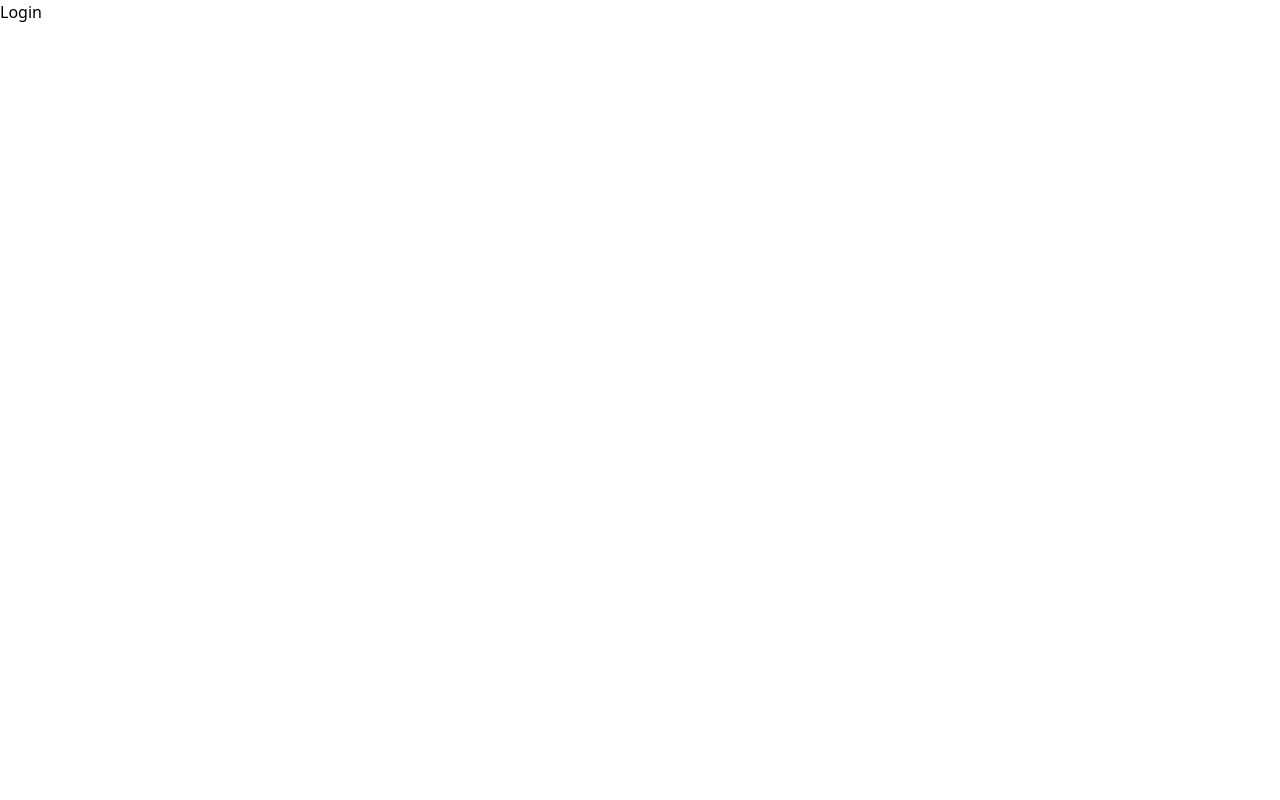
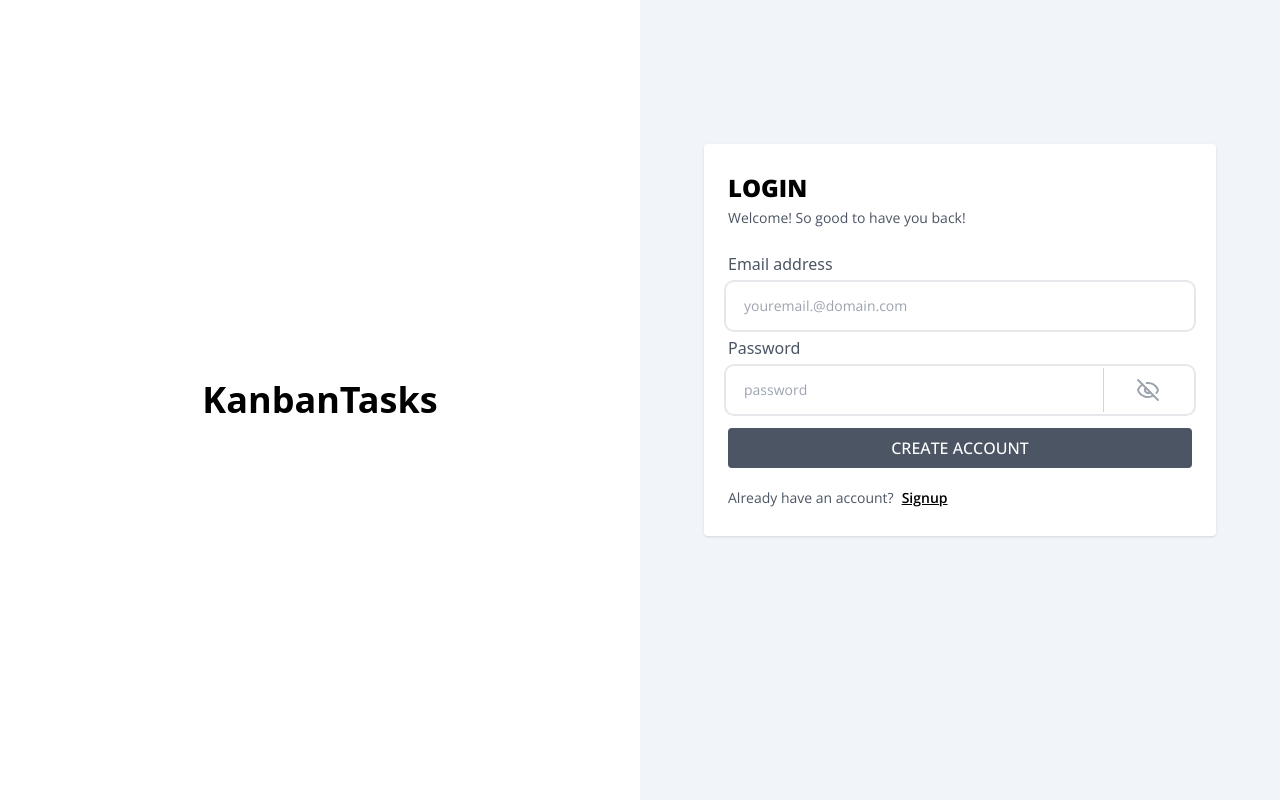
Before and after one commit to milan-sony/KanbanTasks, a React (Vite) app in the folder frontend/: page /login in a window 1280 px wide. Built offline with nearby package versions, Linux system fonts and the light colour scheme.

Commit message:
style: login page created

```diff
--- a/frontend/src/pages/Loginpage/Loginpage.jsx
+++ b/frontend/src/pages/Loginpage/Loginpage.jsx
@@ -1,9 +1,46 @@
+import { EyeOff } from 'lucide-react'
 import React from 'react'
+import { Link } from 'react-router'
 
 function Loginpage() {
     return (
-        <div>
-            <h1>Login</h1>
+        <div className="grid grid-cols-1 sm:grid-cols-2 w-full h-screen">
+            <div className="bg-white dark:bg-black flex justify-center items-center">
+                <h1 className='text-black dark:text-white font-black text-xl sm:text-xl md:text-2xl lg:text-4xl'>KanbanTasks</h1>
+            </div>
+            {/* signup form */}
+            <div className="bg-slate-100 dark:bg-gray-900">
+                <div className='w-full h-screen'>
+                    <div className="contain pt-36">
+                        <div className="bg-white max-w-lg mx-auto shadow px-6 py-7 rounded overflow-hidden dark:bg-slate-900">
+                            <h2 className="text-2xl uppercase font-black mb-1 font-Open-Sans text-black dark:text-white">Login</h2>
+                            <p className="text-gray-600 mb-6 text-sm dark:text-white font-Open-Sans">Welcome! So good to have you back!</p>
+                            <form autoComplete="off" noValidate>
+                                <div className="space-y-2 mb-2">
+                                    <div><label className="text-gray-600 dark:text-white mb-2 block">Email address</label><input type="email" name="email" className="block w-full px-4 py-3 outline-none text-black font-Open-Sans font-normal text-sm rounded-md outline-gray-200" placeholder="youremail.@domain.com" />
+                                    </div>
+                                </div>
+                                <div className="space-y-2 mb-2">
+                                    <div><label className="text-gray-600 dark:text-white mb-2 block">Password</label><div className="relative"><input type="password" name="password" className="block w-full px-4 py-3 outline-none text-black font-Open-Sans font-normal text-sm rounded-md outline-gray-200" placeholder="password" />
+                                        <div className="cursor-pointer absolute inset-y-0 right-0 flex items-center px-8 text-gray-600 border-l border-gray-300">
+                                            <EyeOff className='size-6 text-gray-400' />
+                                        </div>
+                                    </div>
+                                    </div>
+                                </div>
+                                <div className="mt-4">
+                                    <button type='submit' className='block w-full py-2 text-center text-white bg-gray-600 rounded dark:hover:bg-black hover:text-white hover:bg-black uppercase font-Open-Sans font-medium'>Create Account
+                                    </button>
+                                    <div className="flex gap-2 pt-5">
+                                        <p className="text-gray-600 text-sm dark:text-white font-Open-Sans">Already have an account?</p>
+                                        <Link to="/signup" className='text-black dark:text-white text-sm font-semibold underline hover:text-gray-600 font-Open-Sans'>Signup</Link>
+                                    </div>
+                                </div>
+                            </form>
+                        </div>
+                    </div>
+                </div>
+            </div>
         </div>
     )
 }
```
